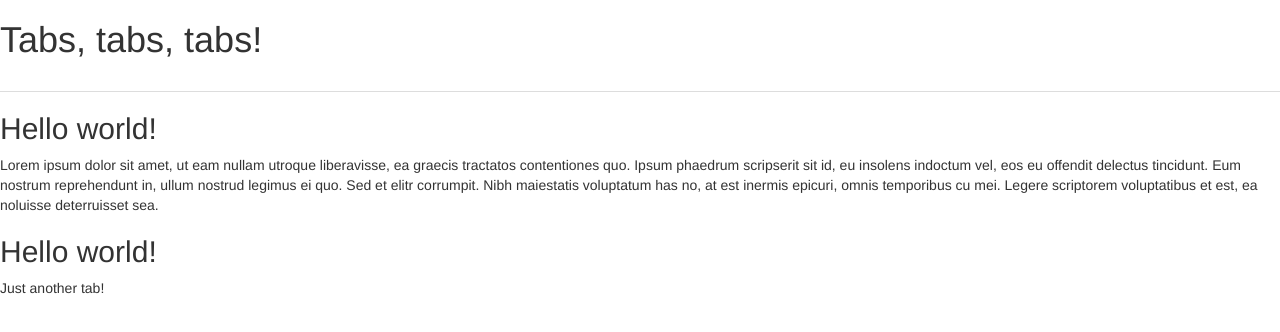
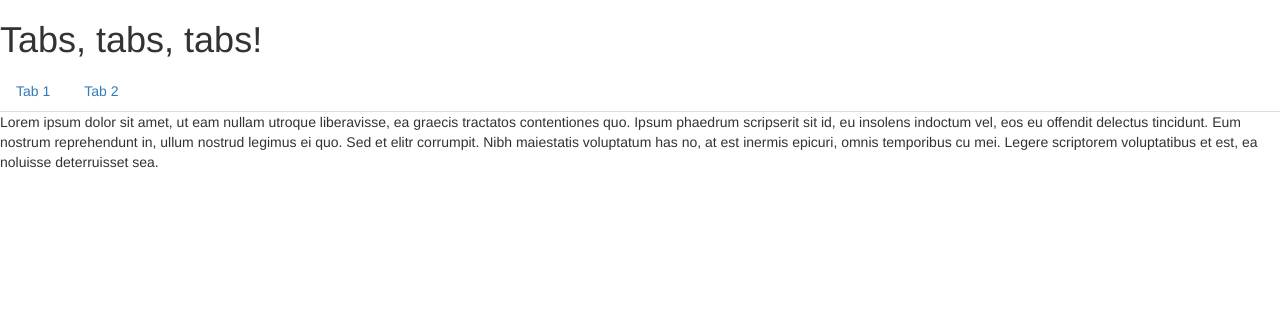
Before and after one commit to RockinRonE/angular-tabs-directive, a plain HTML site: page index.html in a window 1280 px wide. Drawn offline with nearby package versions, Linux system fonts and the light colour scheme.

Commit message:
added active tabs

```diff
--- a/app.js
+++ b/app.js
@@ -6,10 +6,13 @@ angular.module('app', [])
 	return {  // This is a DDO, directive definition object
 		restrict: 'E',
 		transclude: true,
-		template: '<h2>Hello world!</h2> <div role="tabpanel" ng-transclude></div>',
+		template: '<div role="tabpanel" ng-show="active" ng-transclude></div>',
 		require: '^tabset', // instructs directive to move up the scope hierarchy one level and look for controller
-		scope: {}, // isolated scope
+		scope: {
+			heading: '@' // scope prop should be string
+		}, // isolated scope
 		link: function(scope, elem, attr, tabsetCtrl) {
+			scope.active = false;
 			tabsetCtrl.addTab(scope);
 		}
 	}
@@ -30,6 +33,10 @@ angular.module('app', [])
 
 			self.addTab = function addTab(tab) {
 				self.tabs.push(tab);
+
+				if(self.tabs.length === 1) {
+					tab.active = true;
+				}
 			}
 		}
 	}
--- a/index.html
+++ b/index.html
@@ -9,7 +9,7 @@
     <h1>Tabs, tabs, tabs!</h1>
 
 <tabset>
-  <tab>
+  <tab heading="Tab 1">
 	  Lorem ipsum dolor sit amet, ut eam nullam utroque liberavisse, ea
 	  graecis tractatos contentiones quo. Ipsum phaedrum scripserit sit id,
 	  eu insolens indoctum vel, eos eu offendit delectus tincidunt. Eum
@@ -19,7 +19,7 @@
 	  noluisse deterruisset sea.
 	</tab>
 
-	<tab>
+	<tab heading="Tab 2">
 		Just another tab!
 	</tab>
 
```
